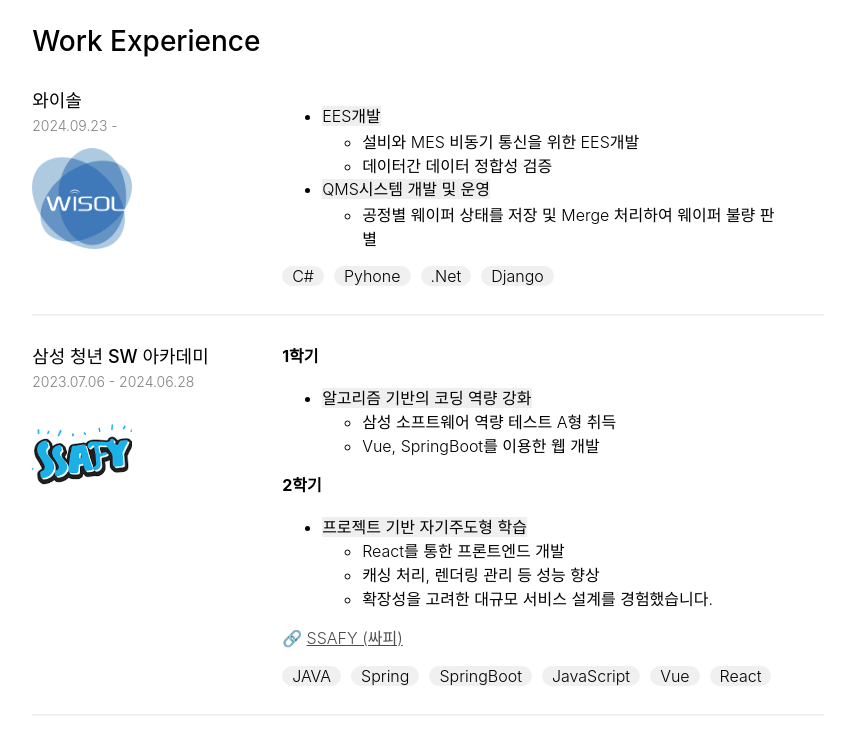
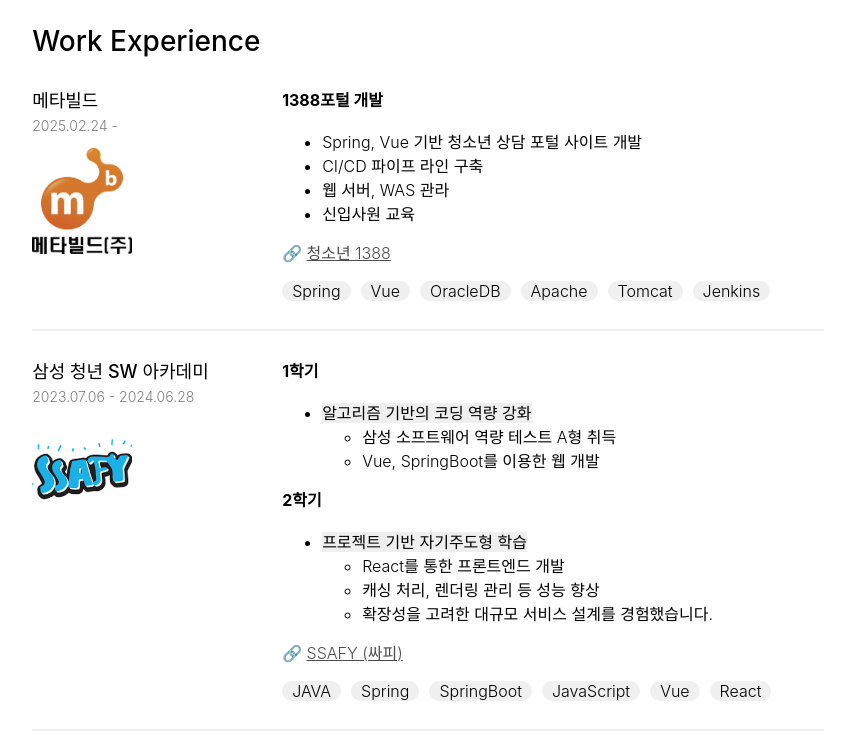
Before and after one commit to sengmin14/resume, a React (Create React App) app: page / in a window 1280 px wide. Shown: the part 1480-2226 px from the top of the page, without its empty margins (354-1209 px from the left). Built offline with nearby package versions, Linux system fonts and the light colour scheme; no server answers; a web font is replaced by a local one.

Commit message:
경력 수정

```diff
--- a/src/markdown/project/autocazing.md
+++ b/src/markdown/project/autocazing.md
@@ -1,6 +1,6 @@
 개인 카페 창업자를 위한 자동 발주 서비스 <mark>AutoCazing</mark>을 개발하였습니다.
 
--   기능 자체의 구현 난이도는 높지 않았지만 개발 단계에서 설계 부분이 수정되며 디테일한 <mark>기획 및 설계단계의 중요성을 배웠습니다.</mark>
--   ERP시스템 처럼 한번에 많은 데이터를 통신한다 가정하여, <mark>캐싱처리</mark>를 진행하였습니다.
+- 기능 자체의 구현 난이도는 높지 않았지만 개발 단계에서 설계 부분이 수정되며 디테일한 <mark>기획 및 설계단계의 중요성을 배웠습니다.</mark>
+- ERP시스템 처럼 한번에 많은 데이터를 통신한다 가정하여, <mark>캐싱처리</mark>를 진행하였습니다.
 
-🥕 [Github Repository](https://github.com/Autocazing/Autocazing)
+🥕 [Github Repository](https://github.com/sengmin14/Autocazing)
--- a/src/markdown/project/fattle.md
+++ b/src/markdown/project/fattle.md
@@ -1,7 +1,7 @@
 다이어트 배틀 서비스 <mark>Fattle</mark>을 개발하였습니다.
 
--   <mark>첫 팀 단위 프로젝트 경험</mark>
--   협업을 위해 JIRA, GIT, Gerrit등을 사용하며 협업 방법을 배움
--   FE와 BE의 역할 및 Swagger를 통한 명세화 학습
+- <mark>첫 팀 단위 프로젝트 경험</mark>
+- 협업을 위해 JIRA, GIT, Gerrit등을 사용하며 협업 방법을 배움
+- FE와 BE의 역할 및 Swagger를 통한 명세화 학습
 
-🥕 [Github Repository](https://github.com/Autocazing/Autocazing)
+🥕 [Github Repository](https://github.com/sengmin14/FATTLE)
--- /dev/null
+++ b/src/markdown/project/metabuild.md
@@ -0,0 +1,8 @@
+**1388포털 개발**
+
+- Spring, Vue 기반 청소년 상담 포털 사이트 개발
+- CI/CD 파이프 라인 구축
+- 웹 서버, WAS 관라
+- 신입사원 교육
+
+🔗 [청소년 1388](https://www.1388.go.kr/ind/YTOSP_SC_IND_01)
--- a/src/markdown/projects.js
+++ b/src/markdown/projects.js
@@ -1,11 +1,11 @@
 export const work = [
   {
     id: 0,
-    title: "와이솔",
-    date: "2024.09.23 - ",
-    md: require("../markdown/project/wisol.md"),
-    tag: ["C#", "Pyhone", ".Net", "Django"],
-    img: require("../assets/wisol.png"),
+    title: "메타빌드",
+    date: "2025.02.24 - ",
+    md: require("../markdown/project/metabuild.md"),
+    tag: ["Spring", "Vue", "OracleDB", "Apache", "Tomcat", "Jenkins"],
+    img: require("../assets/metabuild.png"),
   },
   {
     id: 1,
@@ -17,14 +17,6 @@
   },
   {
     id: 2,
-    title: "엠아이큐브솔루션",
-    date: "2022.12.05 - 2023.04.28",
-    md: require("../markdown/project/cube.md"),
-    tag: ["C#", ".NET", "ORACLE"],
-    img: require("../assets/CUB.jpg"),
-  },
-  {
-    id: 3,
     title: "삼성SDI 헝가리법인",
     date: "2019.01.07 - 2021.04.19",
     md: require("../markdown/project/pool.md"),
@@ -38,7 +30,7 @@
     title: "AutoCazing",
     date: "2024.04.08 - 2024.05.19",
     md: require("../markdown/project/autocazing.md"),
-    tag: ["React", "ReactQuery", "SSE", "SPRING BOOT", "MY-SQL"],
+    tag: ["ReactQuery", "SSE", "SPRING BOOT", "kafka", "MSA", "MY-SQL"],
     // img: require('../assets/wasabi.png'),
   },
   {
```
Also changed, not shown: src/assets/metabuild.png (added), src/assets/메타빌드.png (added).
